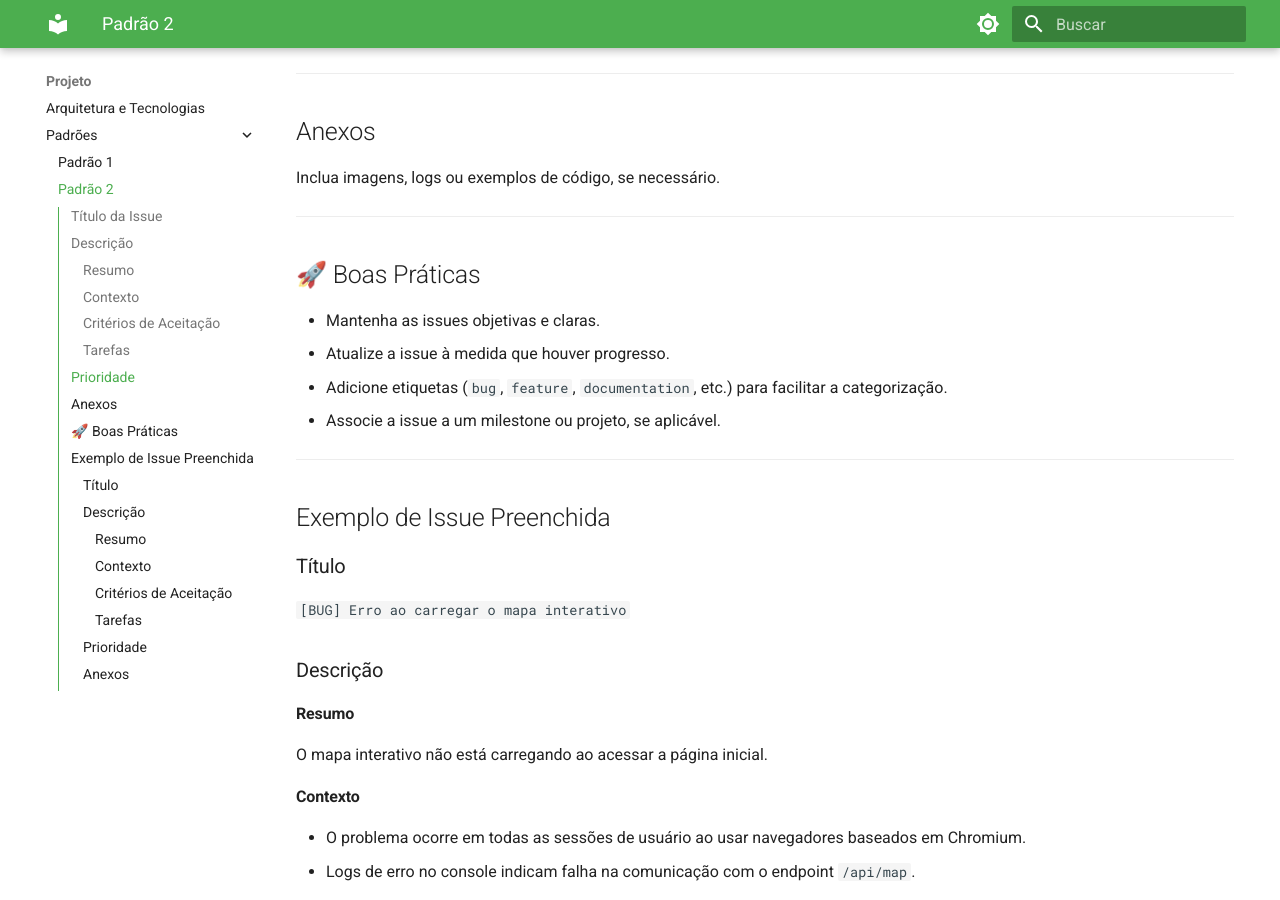
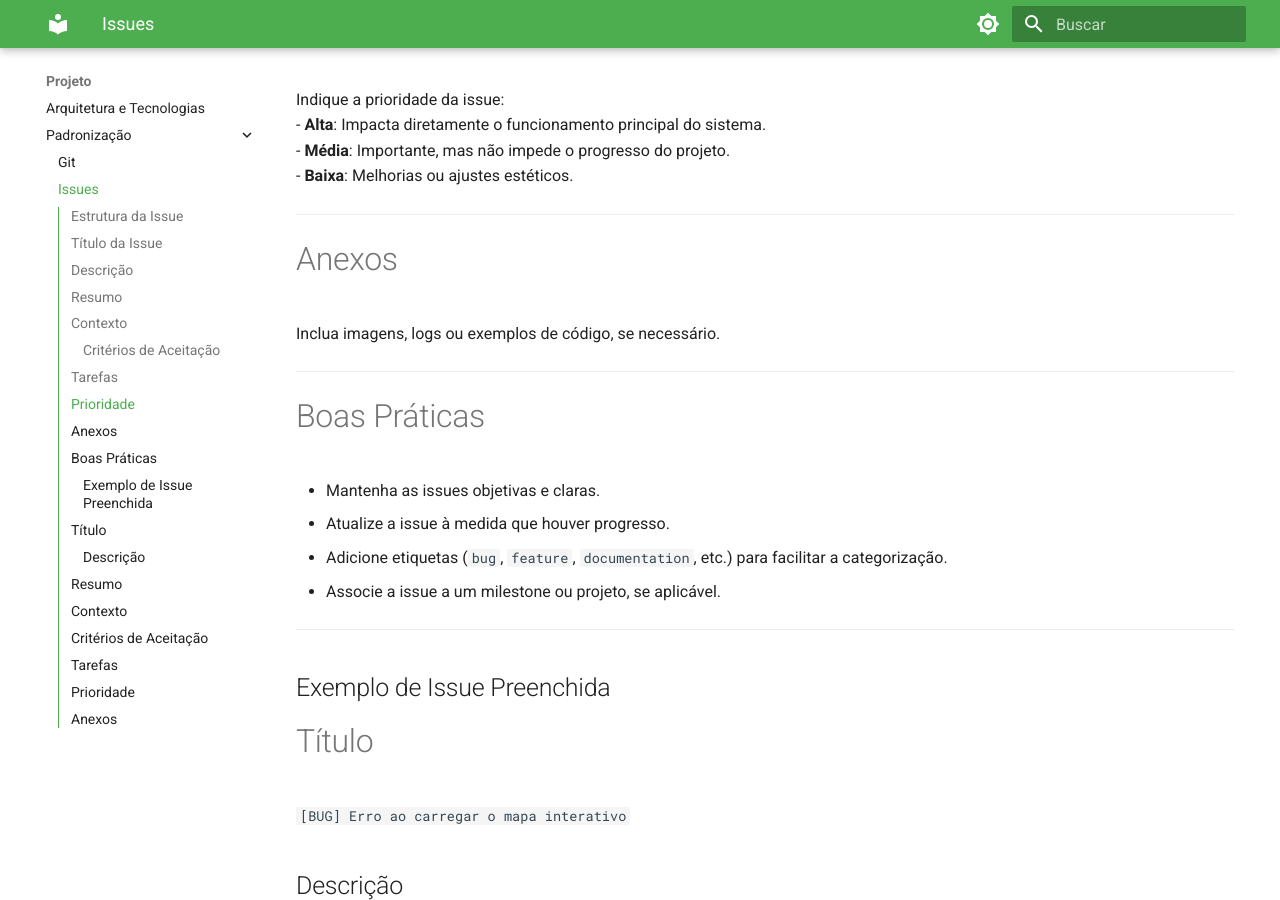
Before and after one commit to unb-mds/2024-2-Urbanize, an MkDocs documentation site: the page built from docs/padronizacaoIssues.md, in a window 1280 px wide and 900 px high, scrolled down 1322 px. Built offline with MkDocs 1.6.1 and Material for MkDocs 9.7.7, drawn with Linux system fonts in a browser that asks for light colours.

Commit message:
Correções estruturais mkdocs

```diff
--- a/docs/padronizacaoIssues.md
+++ b/docs/padronizacaoIssues.md
@@ -1,6 +1,6 @@
-# Estrutura da Issue
+## Estrutura da Issue
 
-## Título da Issue
+# Título da Issue
 
 Use um título claro e descritivo.
 **Formato sugerido**:
@@ -10,24 +10,24 @@ Use um título claro e descritivo.
 
 ---
 
-## Descrição
+# Descrição
 
 Preencha os seguintes campos para descrever a issue:
 
-### Resumo
+# Resumo
 Breve descrição da issue.
 
-### Contexto
+# Contexto
 - Explique o problema ou a necessidade.
 - Inclua links ou referências relevantes, se houver.
 
-### Critérios de Aceitação
+## Critérios de Aceitação
 Liste os requisitos necessários para que a issue seja considerada resolvida.
 **Exemplo**:
 - O botão X está funcionando conforme o esperado.
 - O endpoint retorna os dados corretamente.
 
-### Tarefas
+# Tarefas
 Liste as etapas necessárias para completar a issue:
 1. Etapa 1
 2. Etapa 2
@@ -35,7 +35,7 @@ Liste as etapas necessárias para completar a issue:
 
 ---
 
-## Prioridade
+# Prioridade
 
 Indique a prioridade da issue:
 - **Alta**: Impacta diretamente o funcionamento principal do sistema.
@@ -44,13 +44,13 @@ Indique a prioridade da issue:
 
 ---
 
-## Anexos
+# Anexos
 
 Inclua imagens, logs ou exemplos de código, se necessário.
 
 ---
 
-## 🚀 Boas Práticas
+# Boas Práticas
 
 - Mantenha as issues objetivas e claras.
 - Atualize a issue à medida que houver progresso.
@@ -61,31 +61,31 @@ Inclua imagens, logs ou exemplos de código, se necessário.
 
 ## Exemplo de Issue Preenchida
 
-### Título
+# Título
 `[BUG] Erro ao carregar o mapa interativo`
 
-### Descrição
+## Descrição
 
-#### Resumo
+# Resumo
 O mapa interativo não está carregando ao acessar a página inicial.
 
-#### Contexto
+# Contexto
 - O problema ocorre em todas as sessões de usuário ao usar navegadores baseados em Chromium.
 - Logs de erro no console indicam falha na comunicação com o endpoint `/api/map`.
 
-#### Critérios de Aceitação
+# Critérios de Aceitação
 - O mapa carrega corretamente em navegadores compatíveis.
 - Logs de erro são tratados adequadamente.
 
-#### Tarefas
+# Tarefas
 1. Investigar o erro no endpoint `/api/map`.
 2. Corrigir a falha de comunicação.
 3. Validar o funcionamento em diferentes navegadores.
 
-### Prioridade
+# Prioridade
 **Alta**
 
-### Anexos
+# Anexos
 - Captura de tela do erro no console.
 - Logs detalhados do servidor.
 
--- a/mkdocs.yml
+++ b/mkdocs.yml
@@ -7,9 +7,9 @@ nav:
     - Sprint 1: sprints/sprint-1.md
   - Projeto:
     - Arquitetura e Tecnologias: projects/arquitetura.md
-    - Padrões:    # Novo link de navegação
-      - Padrão 1: padronizacaoGit.md  # Primeiro arquivo
-      - Padrão 2: padronizacaoIssues.md  # Segundo arquivo                               # Novo link de navegação
+    - Padronização:    # Novo link de navegação
+      - Git: padronizacaoGit.md  # Primeiro arquivo
+      - Issues: padronizacaoIssues.md  # Segundo arquivo
   - Sobre: about.md
 
 theme:
```
Also changed, not shown: docs/padronizacaoGit.md (+1 -1 lines).
